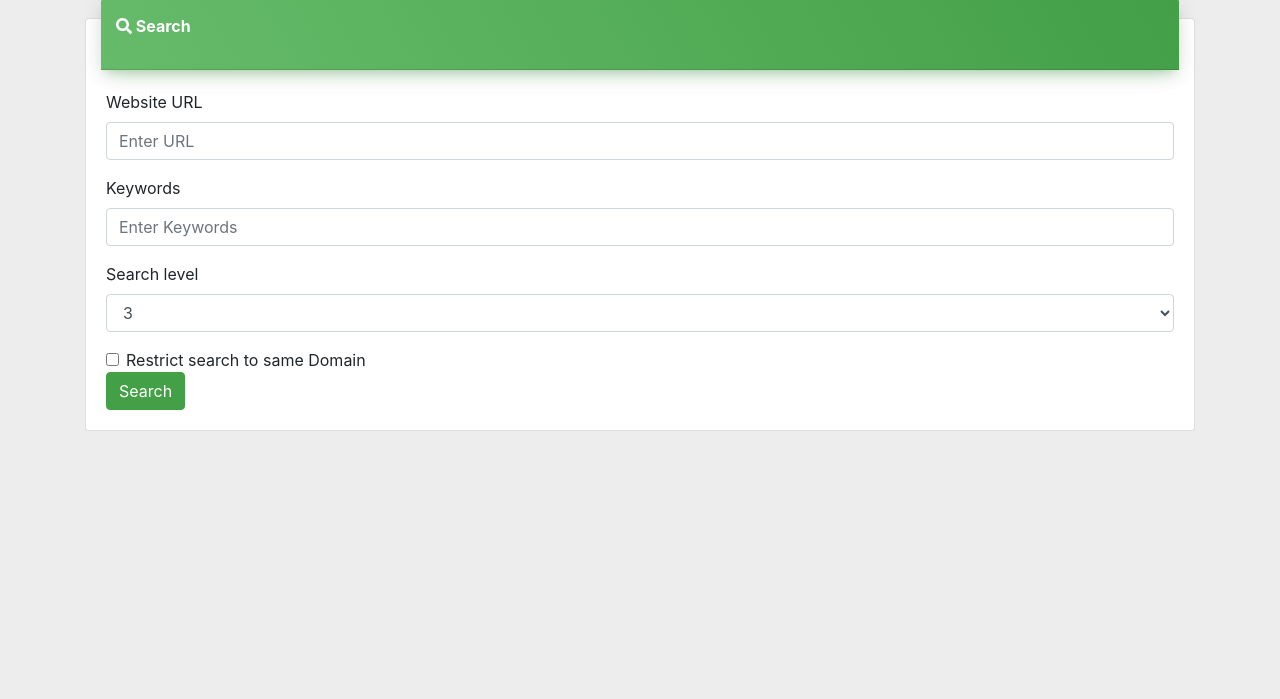
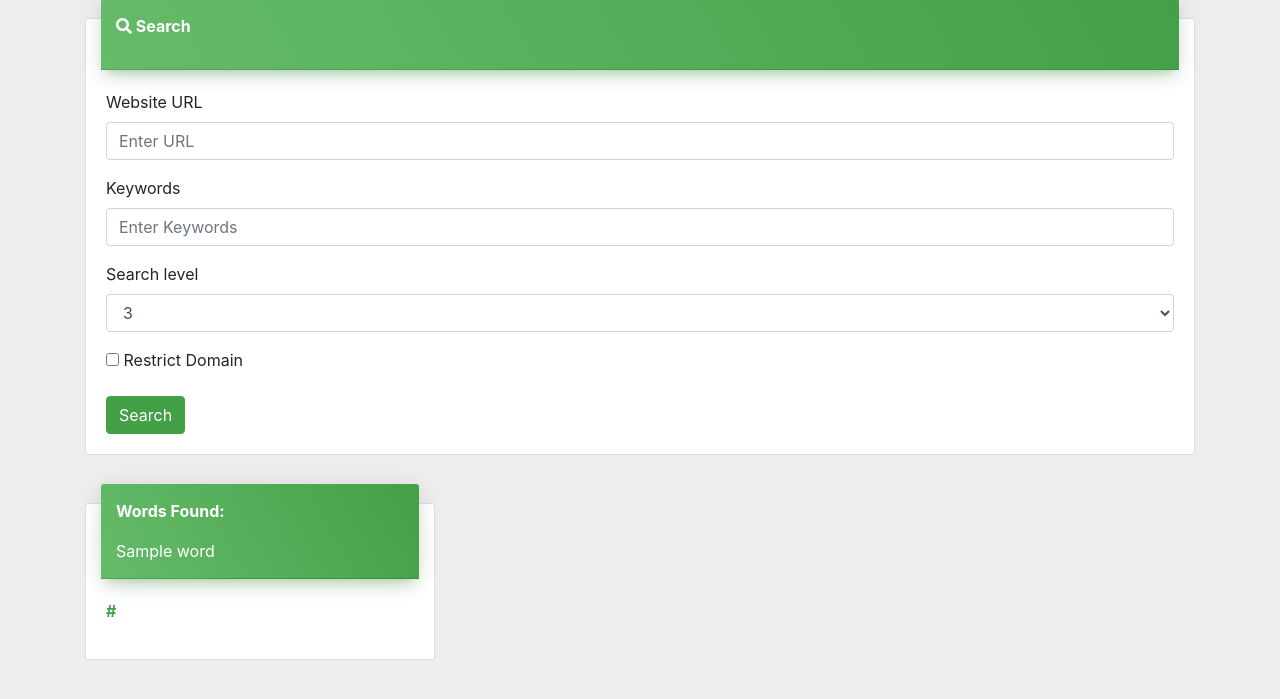
Before and after one commit to kangmihyun/Find-Keywords, a Flask app: template Templates/search.html in a window 1280 px wide. Shown: the part 72-771 px from the top of the page. Run offline with Flask 2, Linux system fonts and the light colour scheme; the template is opened without the code that fills it: most values are stand-ins (such as "Sample title", 1, 10 or a date in 2020); some libraries are stand-ins or nearby versions.

Commit message:
i think i am done

```diff
--- a/Templates/search.html
+++ b/Templates/search.html
@@ -40,18 +40,19 @@
             <p class="font-weight-bold"> <i class="fas fa-search fa-1x"></i> Search</p>
           </div>
             <div class="card-body ">
-              <form>
+
+              <form action = "/home" method="post">
                 <div class="form-group">
                   <label for="WebsiteURL">Website URL</label>
-                  <input type="text" class="form-control" id="WebsiteURL" placeholder="Enter URL">
+                  <input type="text" class="form-control" id="WebsiteURL" name="WebsiteURL" placeholder="Enter URL">
                 </div>
                 <div class="form-group">
                   <label for="Keywords">Keywords</label>
-                  <input type="text" class="form-control" id="Keywords" placeholder="Enter Keywords">
+                  <input type="text" class="form-control" id="Keywords" name="Keywords" placeholder="Enter Keywords">
                 </div>
                 <div class="form-group">
-                  <label for="FormControlSelect">Search level</label>
-                  <select class="form-control" id="FormControlSelect">
+                  <label for="SelectLevel">Search level</label>
+                  <select class="form-control" id="SelectLevel" name="SelectLevel">
                     <option>1</option>
                     <option>2</option>
                     <option selected="selected">3</option>
@@ -59,19 +60,37 @@
                     <option>5</option>
                   </select>
                 </div>
-                <div class="form-check">
-                  <input type="checkbox" class="form-check-input" id="exampleCheck1">
-                  <label class="form-check-label" for="exampleCheck1">Restrict search to same Domain</label>
-                </div>
-                <button type="submit" class="btn btn-primary">Search</button>
+                <div class="form-group"> <!-- Remember Field -->
+              		<div class="checkbox">
+              			<label class="checkbox">
+              				<input name="Restrict" type="checkbox" value="yes"/>
+              				Restrict Domain
+              			</label>
+              		</div>
+              	</div>
+                <input type="submit" class="btn btn-primary" value="Search">
                 </form>
 
             </div>
         </div>
       </div>
     </div>
-    <div row="row mt-4">
-
+    <div class="row mt-4">
+      {% for link, keywords in links.items() %}
+      <div class="col-4">
+        <div class="card mb-4">
+          <div class="card-header" data-background-color="green">
+            <p class="font-weight-bold">Words Found:</p>
+            {% for word in keywords %}
+            {{word}}
+            {% endfor%}
+          </div>
+            <div class="card-body ">
+              <p class="font-weight-bold"><a href={{link}}> {{link}}</a> </p>
+            </div>
+        </div>
+      </div>
+      {% endfor %}
     </div>
   </div>
 
--- a/app.py
+++ b/app.py
@@ -6,21 +6,32 @@ app = Flask(__name__)
 def index():
     return redirect(url_for('home'))
 
-@app.route('/home')
+@app.route('/home', methods = ['POST', 'GET'])
 def home():
-    url = "http://www.is.mcgill.ca/studentaid/workstudy/postings/index.htm"
-    locNet = urlparse(url).netloc
-    visited = []
-    current_level = 0
-    level_limit =  4
-    sameDomain = True
-    keywords = ["python"]
-    keywords_pattern = re.compile('|'.join(keywords))
-    DFS(url, visited, current_level, level_limit, locNet)
-    # print(visited)
-    links = filter(visited, keywords_pattern)
-    print(links)
-    return render_template('search.html', links=links, num=len(links))
+    if('WebsiteURL' not in request.form or 'Keywords' not in request.form):
+        links = {}
+        return render_template('search.html', links=links, num=len(links))
+    else:
+
+        url = request.form['WebsiteURL']
+        keywords = request.form['Keywords'].split()
+        if 'Restrict' in request.form:
+            locNet = urlparse(url).netloc
+            sameDomain = True
+        else:
+            locNet = ""
+            sameDomain = False
+
+        visited = []
+        current_level = 0
+        level_limit = request.form['SelectLevel']
+
+        keywords_pattern = re.compile('|'.join(keywords))
+        DFS(url, visited, current_level, level_limit, locNet, sameDomain)
+        # print(visited)
+        links = filter(visited, keywords_pattern)
+        print(links)
+        return render_template('search.html', links=links, num=len(links))
 
 if __name__ == '__main__':
    app.run(debug = True)
```
Also changed, not shown: helper.py (+15 -9 lines).
